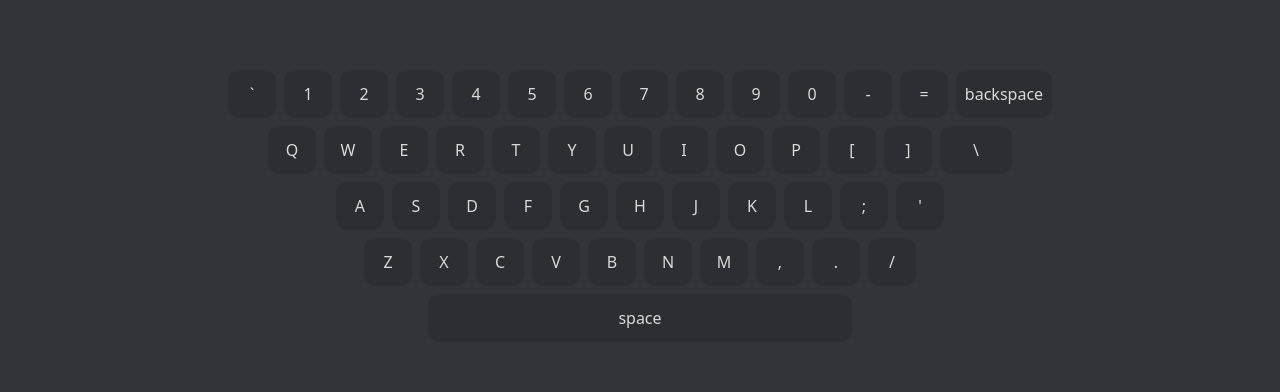
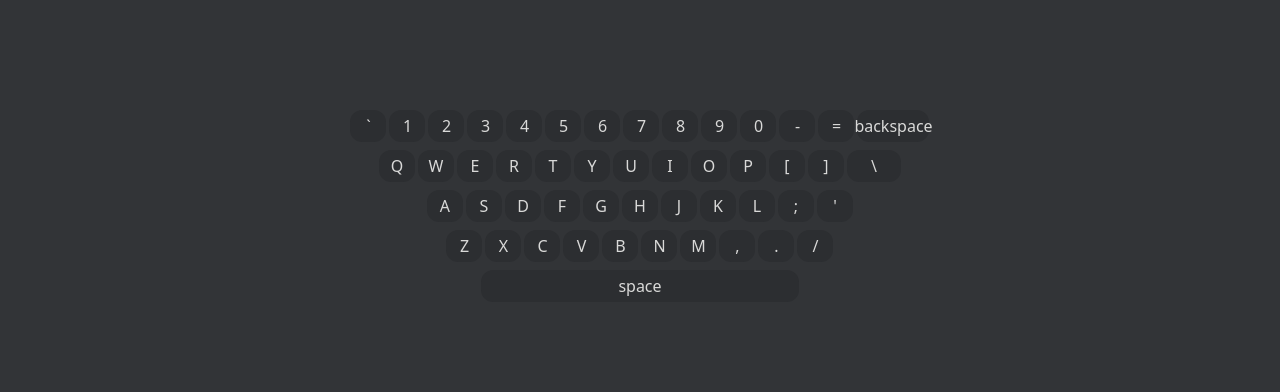
Before and after one commit to DJohnJomar/Bogo-Type, a React (Vite) app in the folder frontend/: page / in a window 1280 px wide. Shown: the part 286-678 px from the top of the page. Built offline with nearby package versions, Linux system fonts and the light colour scheme; no server answers.

Commit message:
style: Made keyboard smaller

```diff
--- a/frontend/src/components/Key.jsx
+++ b/frontend/src/components/Key.jsx
@@ -1,6 +1,8 @@
+
+const KEY_SCALE = 0.75;
 
 function Key({ char, value, size, pressedKey }) {
-  let computedSize = `${setSize(size)}em`;
+  let computedSize = `${setSize(size) * KEY_SCALE}em`;
   let transition = "color 0.1s, background-color 0.1s";
 
   let stylePressed =
@@ -13,10 +15,10 @@ function Key({ char, value, size, pressedKey }) {
         };
   return (
     <div
-      className="flex justify-center items-center lg:size-[3em] rounded-xl"
+      className="flex justify-center items-center h-8 rounded-xl"
       style={{ width: computedSize, transition, ...stylePressed }}
     >
-      <p>{char}</p>
+      <p className="text-base">{char}</p>
     </div>
   );
 }
--- a/frontend/src/components/Keyboard.jsx
+++ b/frontend/src/components/Keyboard.jsx
@@ -4,7 +4,7 @@ import { useState, useEffect } from "react";
 function Keyboard({ pressedKey }) {
   return (
     <div className="flex flex-col items-center w-screen max-w-fit px-2 gap-2 hidden lg:flex">
-      <div className="gap-2 flex flex-row">
+      <div className="gap-0.75 flex flex-row">
         <Key char={"`"} value={"`"} size={"default"} pressedKey={pressedKey} />
         <Key char={"1"} value={"1"} size={"default"} pressedKey={pressedKey} />
         <Key char={"2"} value={"2"} size={"default"} pressedKey={pressedKey} />
@@ -26,7 +26,7 @@ function Keyboard({ pressedKey }) {
         />
       </div>
 
-      <div className="gap-2 flex flex-row">
+      <div className="gap-0.75 flex flex-row">
         {/* <Key char={"tab"} value={"Tab"} size={"medium"} pressedKey={pressedKey} /> */}
         <Key char={"Q"} value={"q"} size={"default"} pressedKey={pressedKey} />
         <Key char={"W"} value={"w"} size={"default"} pressedKey={pressedKey} />
@@ -48,7 +48,7 @@ function Keyboard({ pressedKey }) {
         />
       </div>
 
-      <div className="gap-2 flex flex-row">
+      <div className="gap-0.75 flex flex-row">
         {/* <Key char={"capsLock"} value={"CapsLock"} size={"medium"} pressedKey={pressedKey} /> */}
         <Key char={"A"} value={"a"} size={"default"} pressedKey={pressedKey} />
         <Key char={"S"} value={"s"} size={"default"} pressedKey={pressedKey} />
@@ -64,7 +64,7 @@ function Keyboard({ pressedKey }) {
         {/* <Key char={"enter"} value={"Enter"} size={"x-large"} pressedKey={pressedKey} /> */}
       </div>
 
-      <div className="gap-2 flex flex-row">
+      <div className="gap-0.75 flex flex-row">
         {/* <Key char={"shift"} value={"ShiftLeft"} size={"large"} pressedKey={pressedKey} /> */}
         <Key char={"Z"} value={"z"} size={"default"} pressedKey={pressedKey} />
         <Key char={"X"} value={"x"} size={"default"} pressedKey={pressedKey} />
@@ -79,7 +79,7 @@ function Keyboard({ pressedKey }) {
         {/* <Key char={"shift"} value={"ShiftRight"} size={"xx-large"} pressedKey={pressedKey} /> */}
       </div>
 
-      <div className="gap-2 flex flex-row">
+      <div className="gap-0.75 flex flex-row">
         {/* <Key char={"ctrl"} value={"ControlLeft"} size={"default"} pressedKey={pressedKey} /> */}
         {/* <Key char={"win"} value={"MetaLeft"} size={"default"} pressedKey={pressedKey} /> */}
         {/* <Key char={"alt"} value={"AltLeft"} size={"default"} pressedKey={pressedKey} /> */}
```
Also changed, not shown: frontend/src/components/Key.css (deleted, +0 -9 lines).
